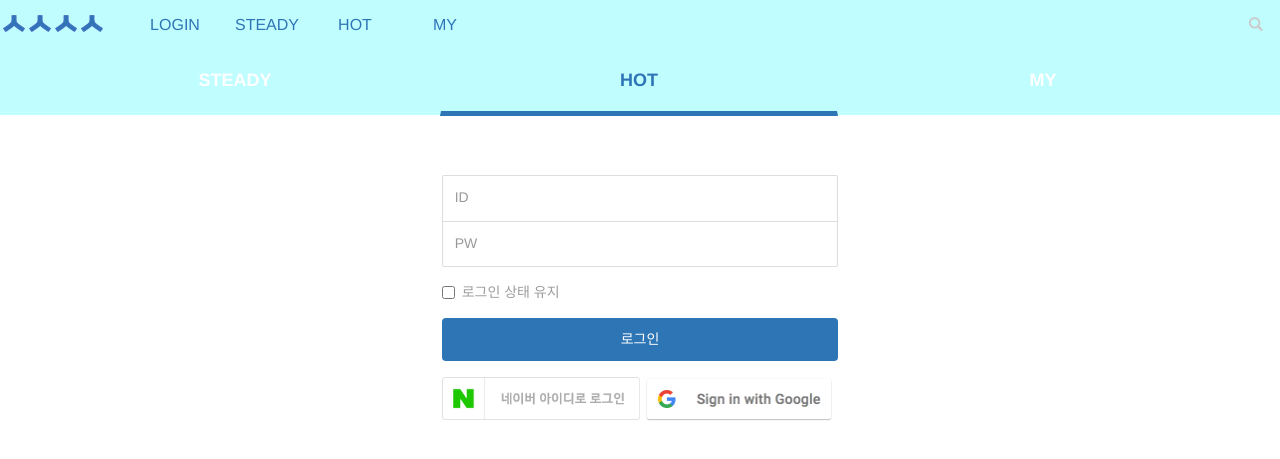
After one commit to july7csw/sisasisa, a Django app: page /login in a window 1280 px wide. The commit adds this page. Shown: the top 459 px of the page. Run offline with Django 3.2, Linux system fonts and the light colour scheme; some libraries are stand-ins or nearby versions.

Commit message:
Add login page

```diff
--- a/djangoProject/urls.py
+++ b/djangoProject/urls.py
@@ -20,5 +20,4 @@ urlpatterns = [
     path('admin/', admin.site.urls),
     path('', include('sisasisa.urls')),
     path('accounts/', include('allauth.urls')),
-
 ]
--- a/sisasisa/templates/base.html
+++ b/sisasisa/templates/base.html
@@ -35,7 +35,7 @@
         border-color: transparent;
       }
       .navbar-fixed-bottom .navbar-collapse, .navbar-fixed-top .navbar-collapse {
-        max-width: 300px;
+        max-width: 600px;
       }
       .navbar-form{
         padding: 0;
@@ -83,11 +83,28 @@
       .nav-tabs>li>a:hover {
         border-color: transparent;
       }
+      #ssssmenu>ul{
+        margin-left: 30px;
+        text-align: center;
+      }
+
+      #ssssmenu>ul>li{
+        width: 90px;
+      }
+      #ssssmenu>ul>li:first-child{
+        border-left: none;
+      }
+
+      #ssssmenu>ul>li>a{
+        color: #2E75B6;
+        font-size: 16px;
+        font-weight: 500;
+      }
       .bgcolorskyblue{
         background-color: #c0fdff;
       }
       .paddingtoptab{
-        padding-top: 40px;
+        padding-top: 50px;
       }
       .maincontent{
         padding-top: 20px;
@@ -135,17 +152,64 @@
       }
     .removeicon{
         font-size: 30px;
-        padding-rigth: 50%;
+        padding-right: 10%;
     }
     .list-group-item{
         border: none;
+    }
+    .logincontent{
+        padding-top: 60px;
+        color: #9d9d9d;
+    }
+    .screen_out {
+        position: absolute;
+        width: 0;
+        height: 0;
+        overflow: hidden;
+        line-height: 0;
+        text-indent: -9999px;
+    }
+    .loginset{
+        border: 1px solid #ddd;
+        border-radius: 2px;
+        box-sizing: border-box;
+    }
+    .loginform{
+        margin: 0;
+        height: 45px;
+        line-height: 1.5;
+    }
+    .loginform>input{
+        border: none;
+        outline: 0;
+        border-radius: 0;
+        box-shadow: none;
+        height: 43px;
+        line-height: 1.5;
+    }
+    .loginset>.loginform+.loginform{
+        border-top: 1px solid #ddd;
+    }
+    .loginbtn{
+        width: 100%;
+        height: 43px;
+        border-radius: 2;
+        color: #fff;
+        background-color: #2E75B6;
+    }
+    .checkbox, .radio {
+        margin: 15px 0;
+        line-height: 1.5;
+    }
+    .naverlogin{
+        margin-top: 15px;
     }
     </style>
 </head>
 <body>
     <nav class="navbar navbar-inverse navbar-fixed-top" role="navigation">
         <div class="row">
-            <div class="col-xs-6 col-sm-6 col-md-6 col-lg-6">
+            <div class="col-xs-7 col-sm-7 col-md-7 col-lg-7">
                 <div class="navbar-header">
                     <button type="button" class="navbar-toggle" data-toggle="collapse" data-target=".navbar-ex1-collapse">
                         <span class="sr-only">Toggle navigation</span>
@@ -157,13 +221,14 @@
                 </div>
                 <div class="collapse navbar-collapse navbar-ex1-collapse" id="ssssmenu">
                   <ul class="nav navbar-nav">
-                    <li><a href="#">메뉴1</a></li>
-                    <li><a href="#">메뉴2</a></li>
-                    <li><a href="#">메뉴3</a></li>
+                    <li><a href="#">LOGIN</a></li>
+                    <li><a href="#">STEADY</a></li>
+                    <li><a href="#">HOT</a></li>
+                    <li><a href="#">MY</a></li>
                   </ul>
                 </div>
             </div>
-            <div class="col-xs-6 col-sm-6 col-md-6 col-lg-6">
+            <div class="col-xs-5 col-sm-5 col-md-5 col-lg-5">
                 <form action="" class="navbar-form navbar-right ssssserchbox">
                   <div class="input-group">
                     <input type="text" class="form-control">
--- /dev/null
+++ b/sisasisa/templates/member/login.html
@@ -0,0 +1,43 @@
+{% extends 'base.html' %}
+{% block container %}
+
+<!-- contents start -->
+<script type="text/javascript">
+    $(function () {
+        $(".modaldata").click(function () {
+            var wordvalue = $(this).text();
+            var splitindex = wordvalue.indexOf(" ")
+            var onlyword = wordvalue.slice(splitindex)
+            $(".modal-header .modalword").text(onlyword);
+        })
+    });
+</script>
+<div class="row logincontent">
+  <div class="col-xs-1 col-sm-4 col-md-4 col-lg-4"></div>
+  <div class="col-xs-10 col-sm-4 col-md-4 col-lg-4">
+    <form action="#">
+      <div class="loginset">
+          <div class="form-group loginform">
+            <label for="memberID" class="screen_out">Email address:</label>
+            <input type="email" class="form-control" id="memberid" placeholder="ID">
+          </div>
+          <div class="form-group loginform">
+            <label for="memberPW" class="screen_out">Password:</label>
+            <input type="password" class="form-control" id="memberpw" placeholder="PW">
+          </div>
+      </div>
+      <div class="checkbox">
+        <label><input type="checkbox">로그인 상태 유지</label>
+      </div>
+      <button type="submit" class="btn loginbtn">로그인</button>
+    </form>
+    <div class="naverlogin">
+        <img src="/static/naver_login2.PNG" style="width: 50%;">
+        <img src="/static/google_login.png" style="width: 48%;">
+    </div>
+  </div>
+  <div class="col-xs-1 col-sm-4 col-md-4 col-lg-4"></div>
+</div>
+
+<!-- contents end -->
+{% endblock %}
--- a/sisasisa/templates/news_infos/index.html
+++ b/sisasisa/templates/news_infos/index.html
@@ -13,7 +13,8 @@
     });
 </script>
 <div class="row maincontent">
-    <div class="col-xs-12 col-sm-12 col-md-12 col-lg-12">
+    <div class="col-lg-2"></div>
+    <div class="col-xs-12 col-sm-12 col-md-12 col-lg-8">
         <div class="tab-content">
           <div class="tab-pane fade" id="steady">
             <table class="table table-hover">
@@ -127,6 +128,7 @@
             </div>
         </div>
     </div>
+    <div class="col-lg-2"></div>
 </div>
 <!-- Modal2 -->
         <div class="modal fade" id="removemodal" role="dialog">
--- a/sisasisa/urls.py
+++ b/sisasisa/urls.py
@@ -6,4 +6,5 @@ urlpatterns = [
     path('word_list', views.word_list, name='word_list'),
     path('hot_word', views.hot_word, name='hot_word'),
     path('scrap', views.scrap, name='scrap'),
+    path('login', views.login, name='login'),
 ]
--- a/sisasisa/views.py
+++ b/sisasisa/views.py
@@ -6,7 +6,6 @@ import pandas as pd
 
 
 # Create your views here.
-
 
 def news_infos(request):
     return render(request, 'news_infos/index.html', {})
@@ -36,3 +35,6 @@ def scrap(request):
         word = Words.objects.get(id=i)
         words.append(word.word)
     return render(request, 'words/scrap.html', {'scrapList': words})
+
+def login(request):
+    return render(request, 'member/login.html', {})
```
Also changed, not shown: sisasisa/static/google_login.png (added), sisasisa/static/naver_login2.PNG (added).
